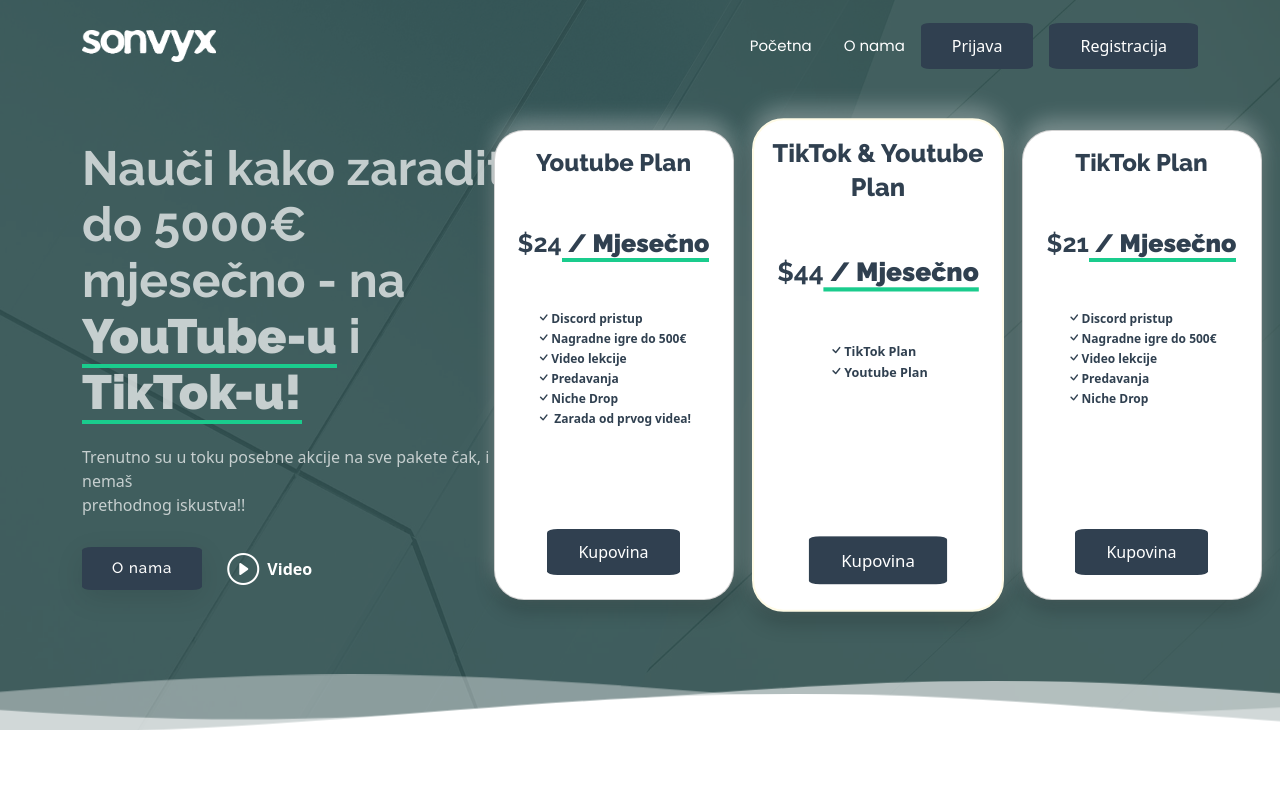
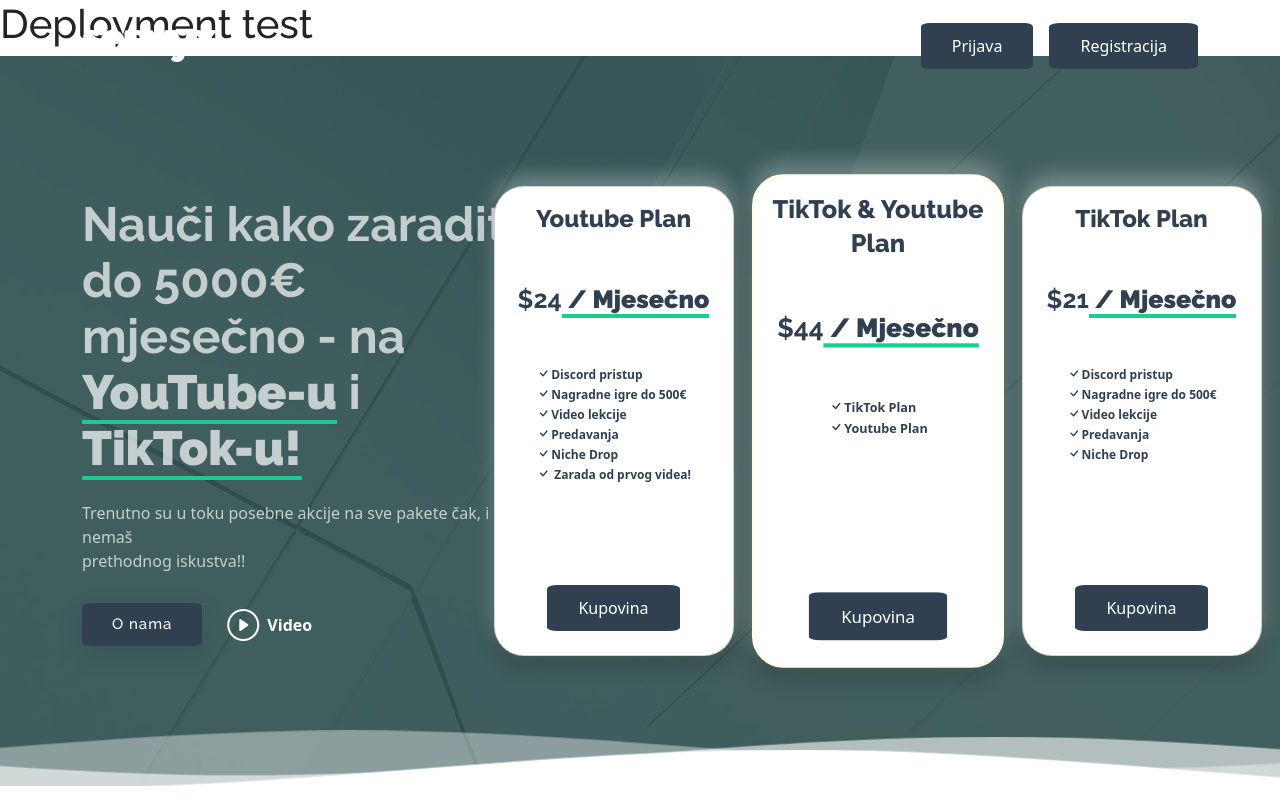
Before and after one commit to Sonvyx/Web, an Angular app: page / in a window 1280 px wide. Shown: the top 800 px of the page. Built offline with nearby package versions, Linux system fonts and the light colour scheme.

Commit message:
Added deployment test.

```diff
--- a/src/app/app.component.html
+++ b/src/app/app.component.html
@@ -1,3 +1,4 @@
+<h1>Deployment test</h1>
 <app-navigation></app-navigation>
 <main class="main d-flex flex-column gap-5">
   <app-hero></app-hero>
```
